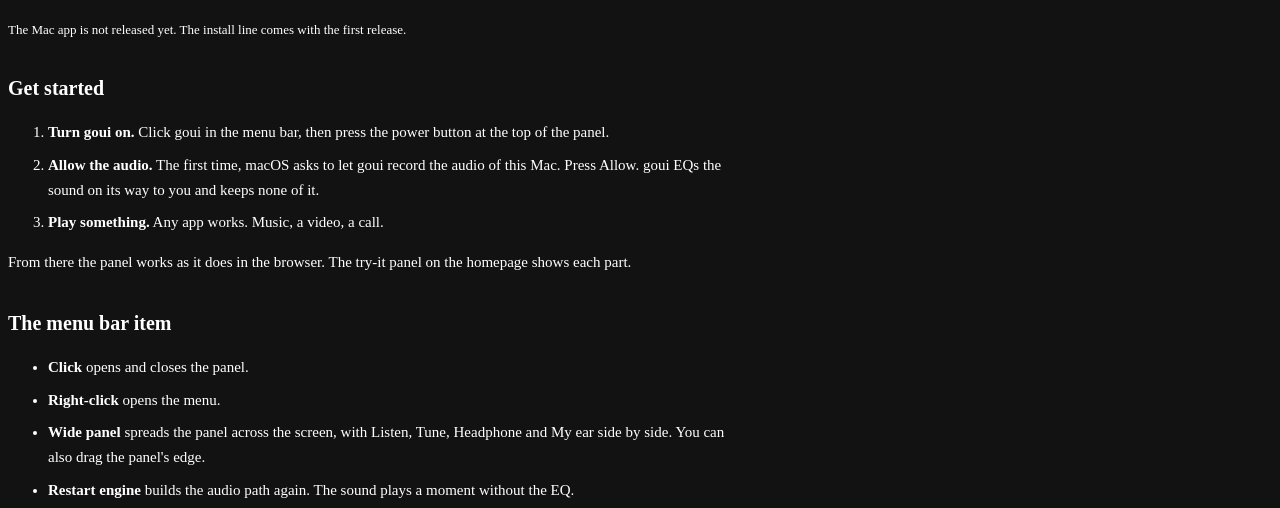
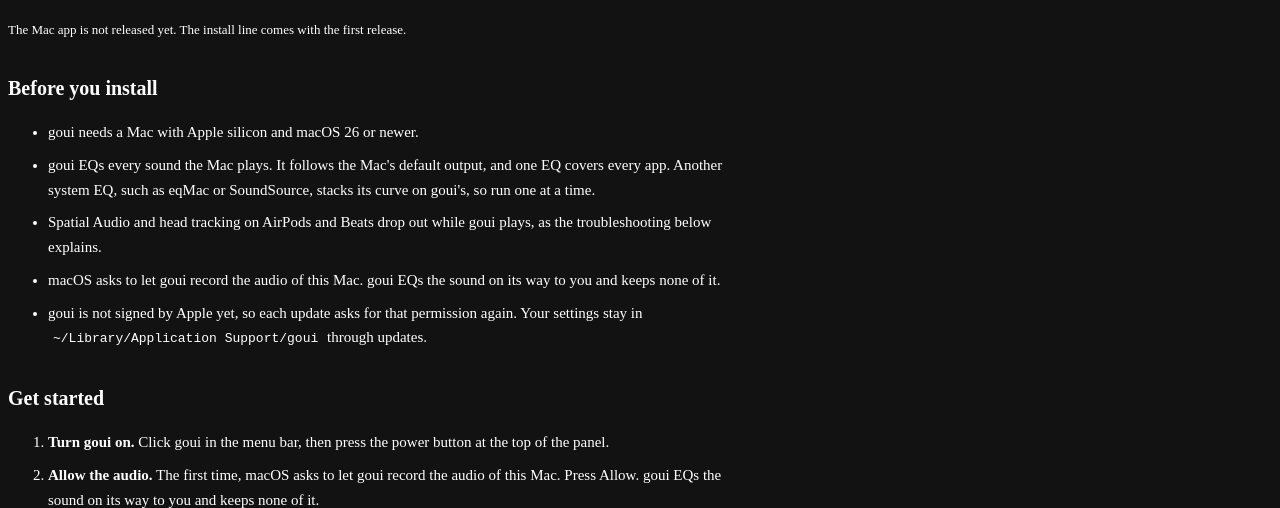
Before and after one commit to wyndhamharyata/goui, a browser extension: page site/public/mac.html in a window 1280 px wide. Shown: the part 214-722 px from the top of the page. Drawn offline with Linux system fonts and the light colour scheme.

Commit message:
Install goui for the Mac with one curl line
- App/make-tarball.sh packs goui.app, with the goui command, the licence
  and the notices inside, as goui-mac.tar.gz.
- mac/install.sh unpacks it to ~/Applications, links ~/.local/bin/goui,
  writes the LaunchAgent and starts it, with no admin password. It draws
  the icon and the name in the goui colours, stops with a reason on an
  Intel Mac or a macOS before 26, and warns when another system EQ runs or
  the sound goes to AirPods or Beats. It names the version change and the
  limits, links to goui.mwyndham.dev/mac#before, and asks before it
  installs.
- mac/goui is the command: start, stop, restart, logs and uninstall.
- The panel makes goui the active app as it opens. On a fresh start macOS
  gave the focus back to the app in front, so the panel took three clicks.
- site/public/mac.html has a Before you install section.

Checked by hand: install, update, reinstall, downgrade, each command,
uninstall, the stops and the warnings, and one click to open the panel
after a fresh install.

```diff
--- a/site/public/mac.html
+++ b/site/public/mac.html
@@ -31,6 +31,28 @@
           headphone and eqbyear for your ear.
         </p>
         <p class="fine">The Mac app is not released yet. The install line comes with the first release.</p>
+
+        <h2 id="before">Before you install</h2>
+        <ul>
+          <li>goui needs a Mac with Apple silicon and macOS 26 or newer.</li>
+          <li>
+            goui EQs every sound the Mac plays. It follows the Mac's default output, and one EQ covers
+            every app. Another system EQ, such as eqMac or SoundSource, stacks its curve on goui's, so
+            run one at a time.
+          </li>
+          <li>
+            Spatial Audio and head tracking on AirPods and Beats drop out while goui plays, as the
+            troubleshooting below explains.
+          </li>
+          <li>
+            macOS asks to let goui record the audio of this Mac. goui EQs the sound on its way to you
+            and keeps none of it.
+          </li>
+          <li>
+            goui is not signed by Apple yet, so each update asks for that permission again. Your
+            settings stay in <code>~/Library/Application Support/goui</code> through updates.
+          </li>
+        </ul>
 
         <h2>Get started</h2>
         <ol>
```
Also changed, not shown: mac/PLAN.md (+14 -2 lines), mac/engine/README.md, 5 other files.
